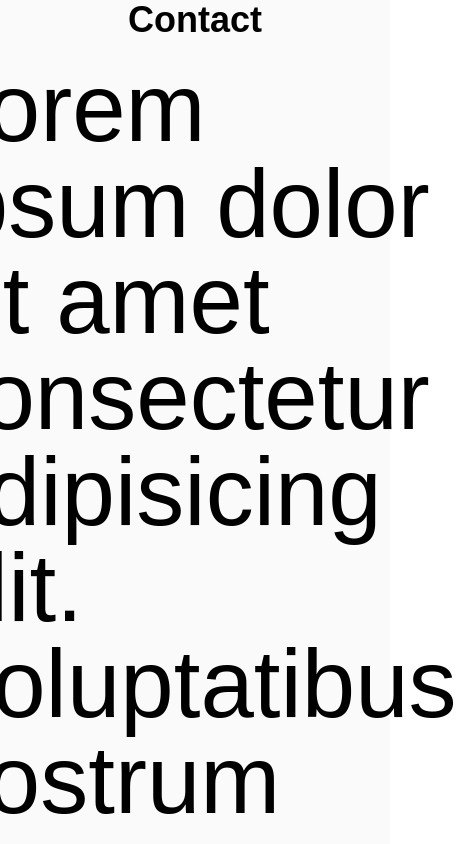
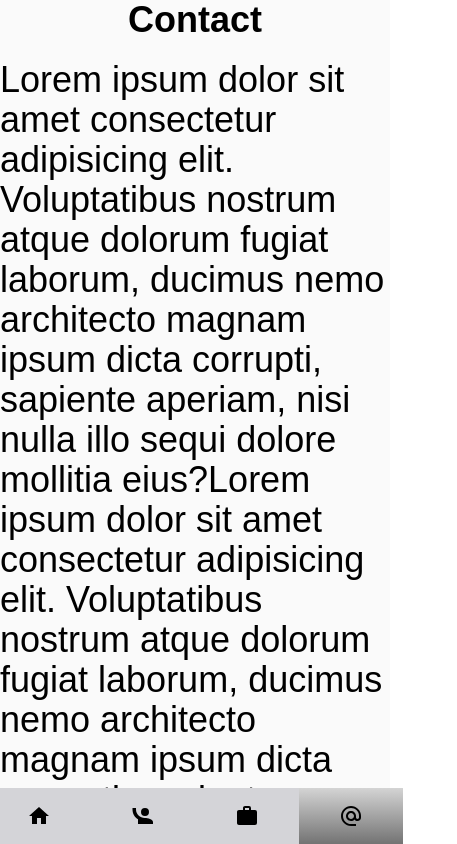
Before and after one commit to KelvinChim-ComSci/portfolio, a Next.js app: page /contact in a window 390 px wide. Shown: the top 844 px of the page, 457 px wide, since content can reach past the window. Built offline with nearby package versions, Linux system fonts and the light colour scheme.

Commit message:
sticky navbar in mobile web

```diff
--- a/components/layout.tsx
+++ b/components/layout.tsx
@@ -114,16 +114,16 @@ export default function Layout({ children }: any) {
   return (
     <div className="min-h-screen flex flex-col">
       <div className="flex flex-col-reverse sm:flex-row flex-1">
-        <aside className="bg-zinc-300 dark:bg-slate-800 opacity-50 w-full sm:w-80">
+        <aside className="bg-zinc-300 dark:bg-slate-900 opacity-100 sm:opacity-50 w-full sm:w-80 sticky bottom-0">
           <nav className="mt-0 sm:mt-24">
             <div
               id="overlay"
-              className="-z-10 absolute bg-neutral-400 dark:bg-neutral-300 pc"
+              className="-z-10 absolute bg-neutral-400 dark:bg-neutral-300 pc hidden sm:block"
             ></div>
             <ul className="flex justify-center sm:inline">
               {menuItems.map(({ href, title, icon }) => (
                 <li
-                  className={`p-2 pl-0 font-semibold float-left sm:float-none ${
+                  className={`p-2 sm:pl-0 font-semibold float-left sm:float-none ${
                     router.asPath === href && gradientDirection
                   }`}
                   key={title}
--- a/pages/contact.tsx
+++ b/pages/contact.tsx
@@ -2,11 +2,17 @@ export default function Contact() {
   return (
     <div className="flex h-full flex-col justify-center items-center">
       <h1 className="text-4xl mb-5 font-bold">Contact</h1>
-      <div className="text-8xl">
+      <div className="text-4xl text-left">
         Lorem ipsum dolor sit amet consectetur adipisicing elit. Voluptatibus
         nostrum atque dolorum fugiat laborum, ducimus nemo architecto magnam
         ipsum dicta corrupti, sapiente aperiam, nisi nulla illo sequi dolore
-        mollitia eius?
+        mollitia eius?Lorem ipsum dolor sit amet consectetur adipisicing elit.
+        Voluptatibus nostrum atque dolorum fugiat laborum, ducimus nemo
+        architecto magnam ipsum dicta corrupti, sapiente aperiam, nisi nulla
+        illo sequi dolore mollitia eius?Lorem ipsum dolor sit amet consectetur
+        adipisicing elit. Voluptatibus nostrum atque dolorum fugiat laborum,
+        ducimus nemo architecto magnam ipsum dicta corrupti, sapiente aperiam,
+        nisi nulla illo sequi dolore mollitia eius?
       </div>
     </div>
   );
```
